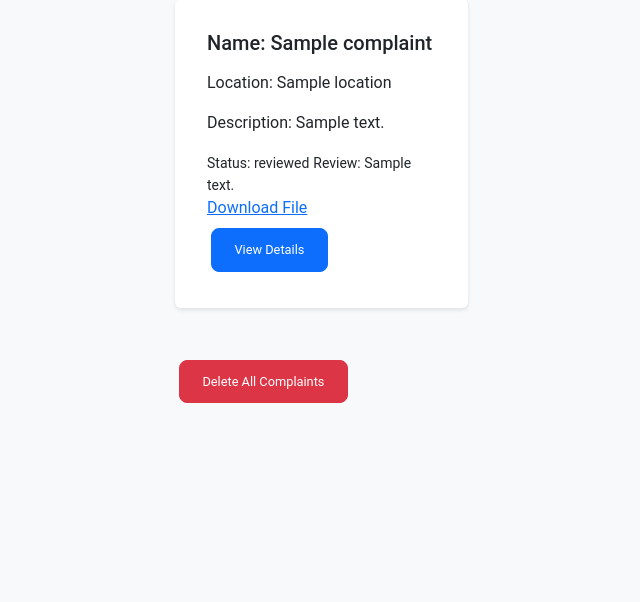
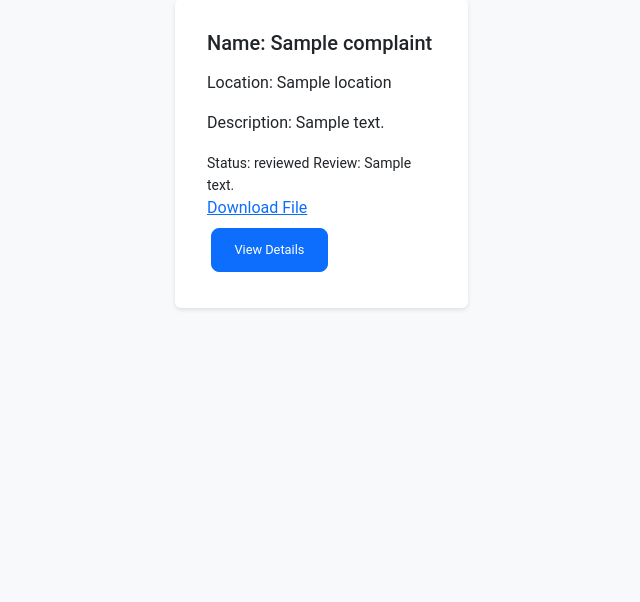
Before and after one commit to l1steven/HousingReports, a Django app: template loginApp/templates/loginApp/AdminDashboard.html in a window 1280 px wide. Shown: the part 132-734 px from the top of the page, without its empty margins (1-641 px from the left). Run offline with Django 4.2, Linux system fonts and the light colour scheme; the template is opened without the code that fills it: most values are stand-ins (such as "Sample title", 1, 10 or a date in 2020); parts of the project's set-up code (start-up, migrations or seed data) failed here and were passed over; some libraries are stand-ins or nearby versions.

Commit message:
removed delete all button

```diff
--- a/loginApp/templates/loginApp/AdminDashboard.html
+++ b/loginApp/templates/loginApp/AdminDashboard.html
@@ -120,12 +120,6 @@
             <p class="col">No complaints have been submitted yet.</p>
             {% endfor %}
         </div>
-
-        <form action="{% url 'delete_all_complaints' %}" method="post" onsubmit="return confirm('Are you sure you want to delete all complaints? This cannot be undone.');">
-            {% csrf_token %}
-            <button type="submit" class="btn btn-danger btn-sm">Delete All Complaints</button>
-        </form>
-
     </div>
 
     <div class="navbar fixed-bottom">
```
